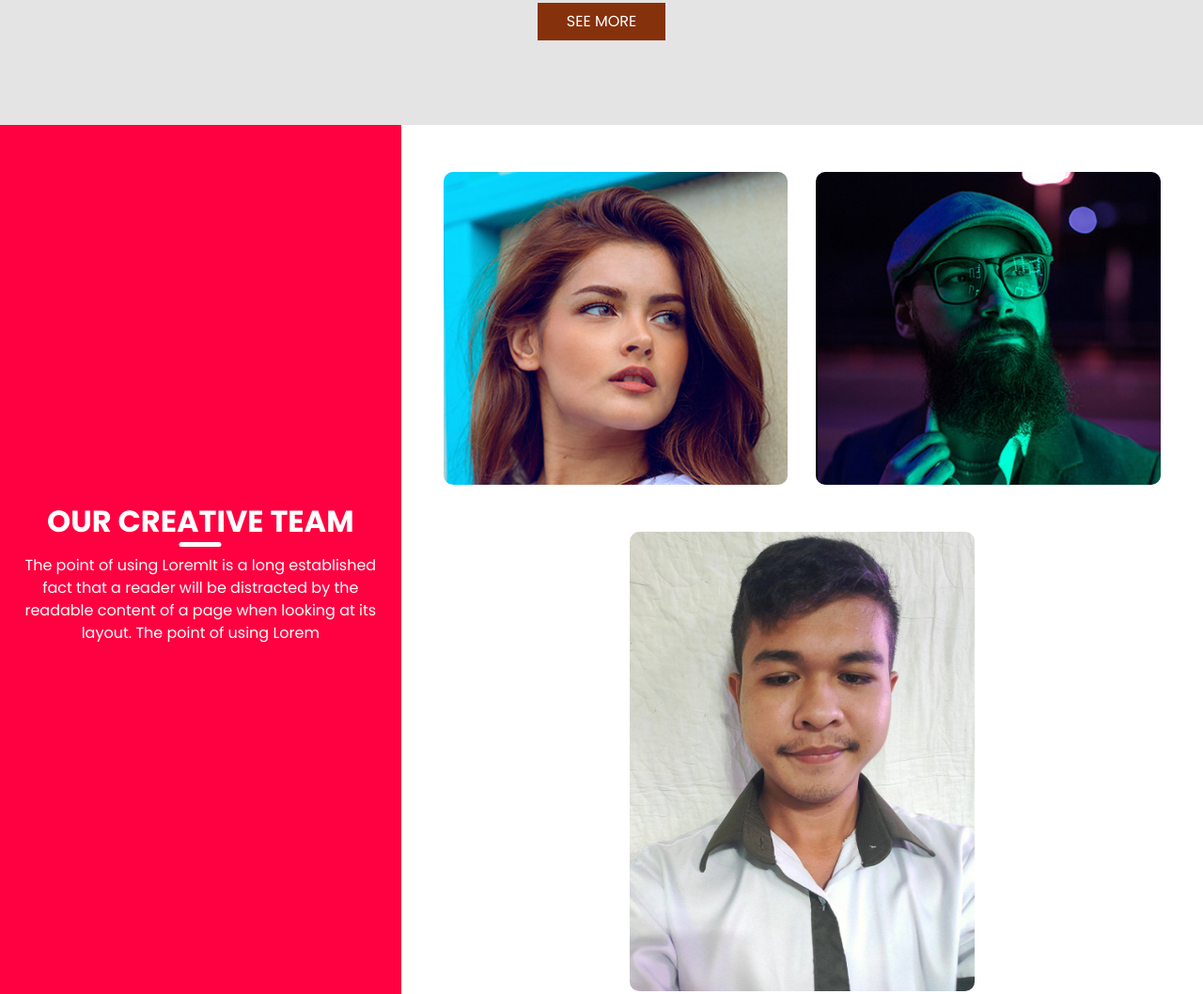
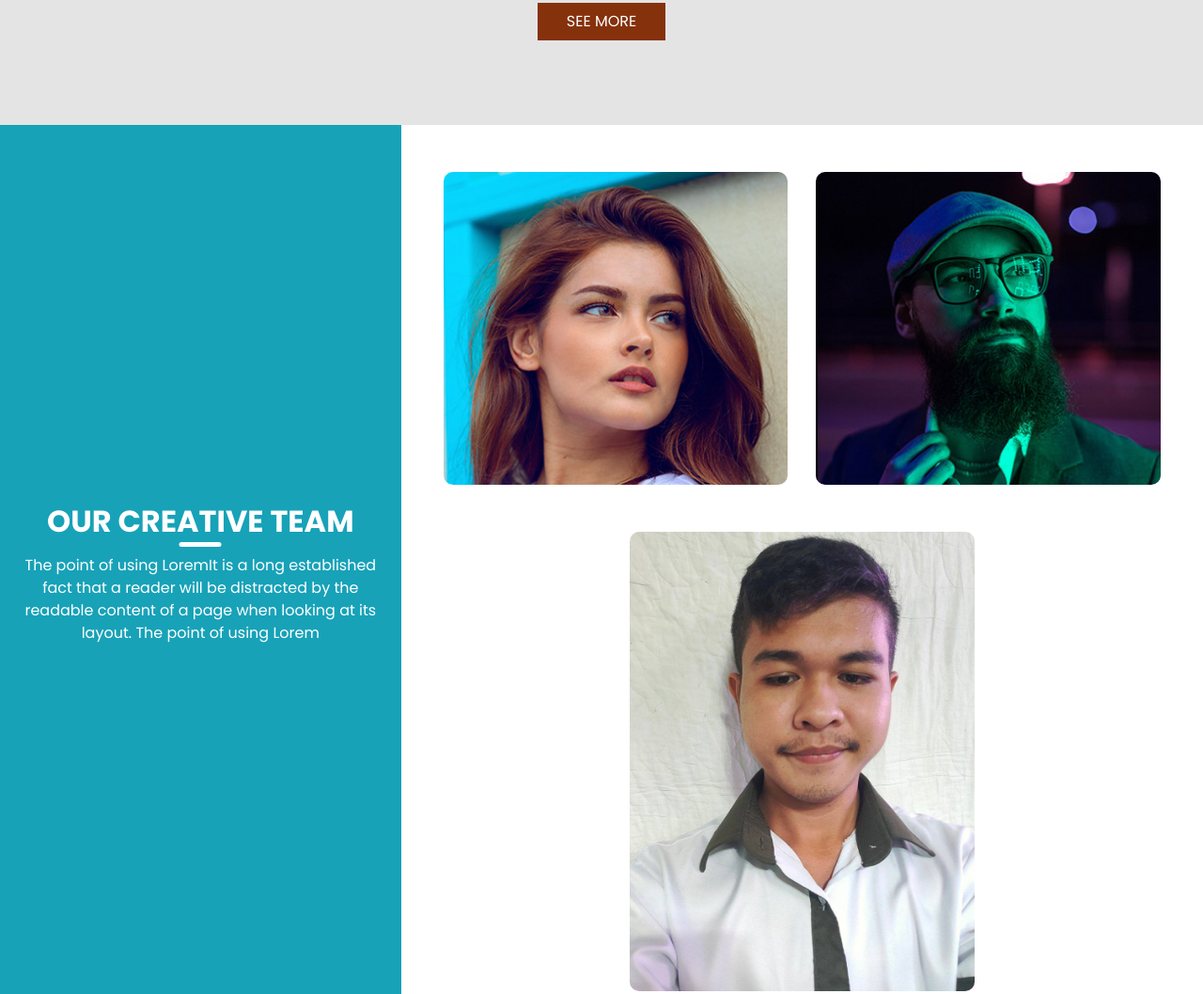
Before and after one commit to Kevenzyrelpascioles/myfortfoliokeven, a plain HTML site: page index.html in a window 1280 px wide. Shown: the part 2207-3265 px from the top of the page at 94% size. Drawn offline with nearby package versions, Linux system fonts and the light colour scheme; some packages are replaced by stand-ins of ours.

Commit message:
style.css

```diff
--- a/css/style.css
+++ b/css/style.css
@@ -72,7 +72,7 @@ body {
 }
 
 .detail_box_common {
-  background-color: #ff0040;
+  background-color: #17a2b8;
   display: -webkit-box;
   display: -ms-flexbox;
   display: flex;
```
